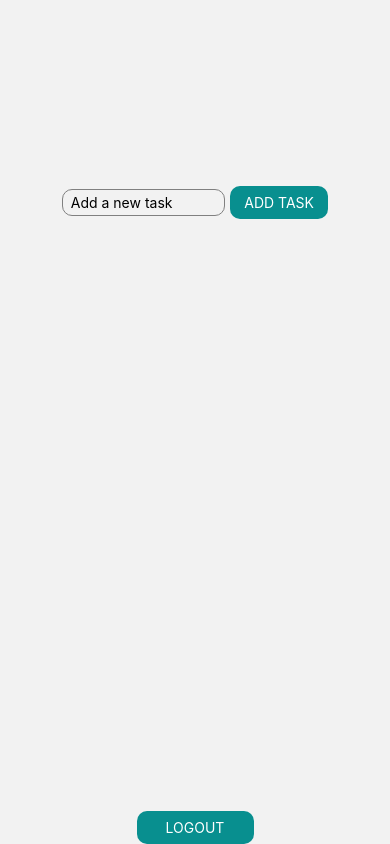
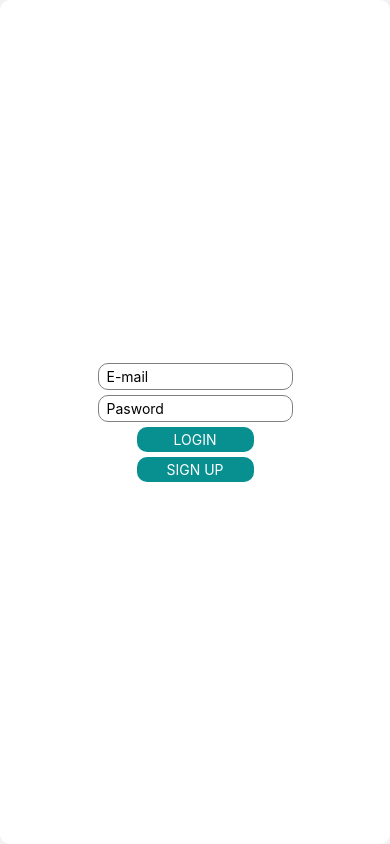
Before and after one commit to lgbestel/auth-todo, a React Native app: screen / in a window 390 px wide. Built offline with nearby package versions, Linux system fonts and the light colour scheme; no server answers; the database is empty.

Commit message:
fix: set Login as initial route

```diff
--- a/App.tsx
+++ b/App.tsx
@@ -18,7 +18,7 @@ export default function App() {
   return (
     <Provider store={store}>
       <NavigationContainer>
-        <Stack.Navigator initialRouteName='Todo'>
+        <Stack.Navigator initialRouteName='Login'>
           <Stack.Screen name='Login' component={Login} options={{ headerShown: false }} />
           <Stack.Screen name='Todo' component={Todo} options={{ headerShown: false }} />
         </Stack.Navigator>
```
